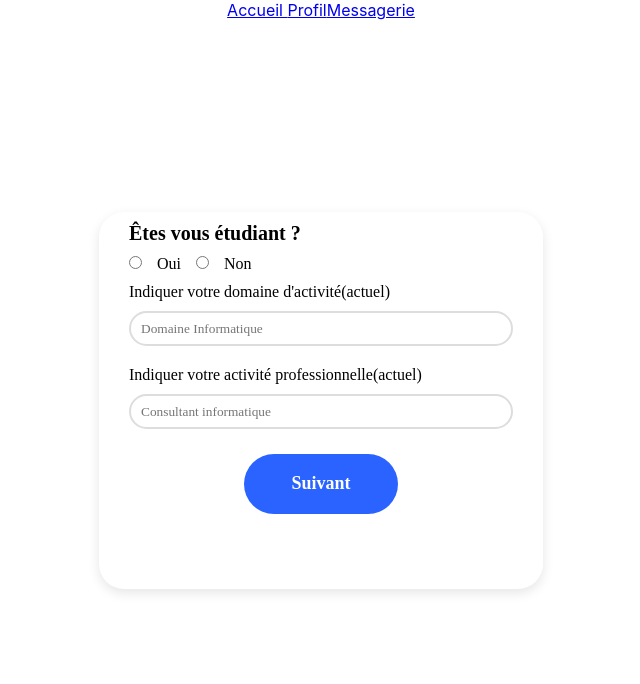
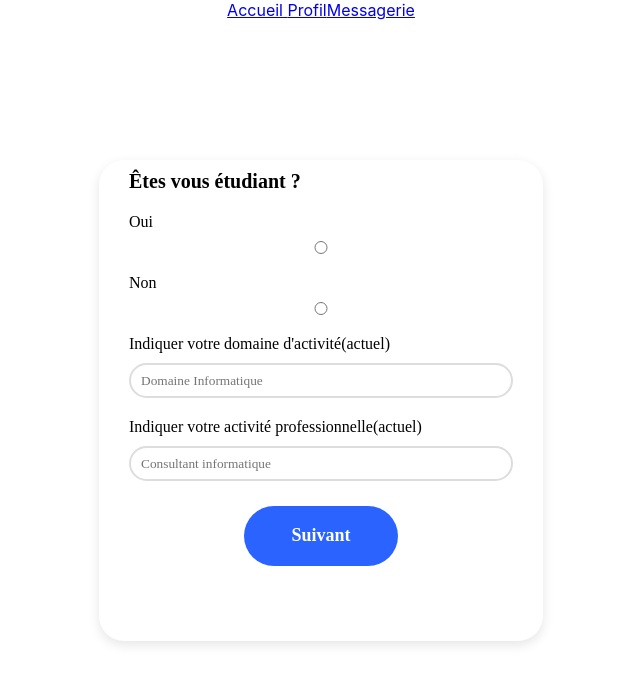
Before and after one commit to Svvmy/projet-emergence, a React (Create React App) app in the folder emergence/: page /FC/domaine-pro in a window 1280 px wide. Shown: the top 684 px of the page, without its empty margins (319-959 px from the left). Built offline with nearby package versions, Linux system fonts and the light colour scheme.

Commit message:
Correctif input DateFin page Expérience + ajout des btn radio dans le tableau inputs

```diff
--- a/emergence/src/components/First Connexion/Domaine Pro/ChoixRadio.jsx
+++ b/emergence/src/components/First Connexion/Domaine Pro/ChoixRadio.jsx
@@ -19,10 +19,6 @@ function Radio({ value, DomAct}){
                 <Link className='aBtnSuivant' to="/FC/ajout-experience"><button id='btnSuivant' value={value}>Suivant</button></Link>
         )
         }else{
-            console.log("non frerot")
-            console.log(DomAct)
-            console.log(value)
-
             return(
                 <button id='btnSuivant' value={value} onClick={verifChamps} >Suivant</button>
                 )
@@ -34,6 +30,5 @@ return(
 )
 
 
-
 }
 export default Radio
--- a/emergence/src/components/First Connexion/Domaine Pro/FCformDomPro.jsx
+++ b/emergence/src/components/First Connexion/Domaine Pro/FCformDomPro.jsx
@@ -14,6 +14,7 @@ import ChoixRadio from './ChoixRadio'
     const [valRadio, setValRadio] = useState("")
 
       const [values, setValues] = useState({
+      radioBtn:"",
       domainePro: "",
       activitePro: "",
     });
@@ -21,6 +22,26 @@ import ChoixRadio from './ChoixRadio'
     const inputs = [
       {
         id: 1,
+        name: "radioBtn",
+        type: "radio",
+        placeholder: "",
+        errorMessage : "Veuillez renseigner ce champ",
+        label: "Oui",
+        pattern: "^[A-Za-z]{1,16}$",
+        required: true,
+      },
+      {
+        id: 2,
+        name: "radioBtn",
+        type: "radio",
+        placeholder: "",
+        errorMessage : "Veuillez renseigner ce champ",
+        label: "Non",
+        pattern: "^[A-Za-z]{1,16}$",
+        required: true,
+      },
+      {
+        id: 3,
         name: "domainePro",
         type: "text",
         placeholder: "Domaine Informatique",
@@ -30,12 +51,45 @@ import ChoixRadio from './ChoixRadio'
         required: true,
       },
       {
-        id: 2,
+        id: 4,
         name: "activitePro",
         type: "text",
         placeholder: "Consultant informatique",
         label: "Indiquer votre activité professionnelle(actuel)",
       }]
+
+      function inputType(input){
+        if(input.id === 1){
+          return(
+              <FormInput
+              key = {input.id}
+              {...input}
+              value={"oui"}
+              // onClick={toggle}
+              onChange={onChangeRad}
+              />
+          )
+        }else if(input.id === 2){
+          return(
+              <FormInput
+              key = {input.id}
+              {...input}
+              value={"non"}
+              onChange={onChangeRad}
+              />
+          )
+        } else {
+          return(
+            <FormInput
+            key = {input.id}
+            {...input}
+            value={values[input.name]}
+            onChange={onChange}
+            />
+          )
+        }
+
+      }
 
     /*const toggle = () => {setCheck((o) => !o)
     console.log(check)
@@ -64,23 +118,17 @@ import ChoixRadio from './ChoixRadio'
       <form className='form' onSubmit={handleSubmit}>
         <div className='etudiant'>
         <h2 id='h2'>Êtes vous étudiant ?</h2>
-            {/*<input type="checkbox" onClick={toggle} name="check"/>*/}
-          <div id='radio'>
+          {/* <div id='radio'>
             <input type="radio" id="oui" name="check" value="oui" onChange={onChangeRad}/>
               <label className='labelradio'>Oui</label>
             <input type="radio" id="non" name="check" value="non"onChange={onChangeRad}/>
               <label className='labelradio'>Non</label>
-          </div>
-
+          </div> */}
         </div>
         <div>
+
           {inputs.map((input)=> (
-            <FormInput
-              key = {input.id}
-              {...input}
-              value={values[input.name]}
-              onChange={onChange}
-            />
+           inputType(input)
           ))}
         </div>
         <div className='divBtnSuivant'>
--- a/emergence/src/components/First Connexion/Domaine Pro/FormInput.jsx
+++ b/emergence/src/components/First Connexion/Domaine Pro/FormInput.jsx
@@ -5,10 +5,10 @@ const FormInput = (props) => {
   const[focused, setFocused] = useState(false);
   const {visible ,label, errorMessage ,onChange, id, ...inputProps} = props;
   let bool = false;
-  let value
+  // let value
   if (visible) {
     bool = true;
-    value=""
+    // value=""
   }
 
   const handleFocus = (e) => {
@@ -18,7 +18,7 @@ const FormInput = (props) => {
     return (
     <div className='formInput'>
         <label className='lblForm'>{label}</label>
-        <input {...inputProps} onChange={onChange} onBlur={handleFocus} focused ={focused.toString()} disabled={bool} value={value} />
+        <input {...inputProps} onChange={onChange} onBlur={handleFocus} focused ={focused.toString()} disabled={bool} />
         <span>{errorMessage}</span>
     </div>
       )
--- a/emergence/src/components/First Connexion/FormExperience/FormExperience.jsx
+++ b/emergence/src/components/First Connexion/FormExperience/FormExperience.jsx
@@ -145,8 +145,9 @@ export default function FormExperience() {
     //console.log(value)
   }
   const onChange2 = (e) => {
-    setValues();
-    toggle()
+    values.dateFin = ""
+    // setValues();
+    // toggle()
   };
 
   const onChange = (e) => {
@@ -155,7 +156,8 @@ export default function FormExperience() {
 
 	const toggle = () => {
 		setCheck((o) => !o);
-		console.log(check);
+		values.dateFin=""
+    console.log(check);
 	};
 
 	// const handleSubmit = (e) => {
@@ -165,6 +167,7 @@ export default function FormExperience() {
 	// };
 
   console.log(values)
+  console.log(values.dateFin)
   return (
   <div className='divPageFormExp'>
       <button className="button" id='btnRetour' type="submit" value={RetourPage} onClick="history.back()" onChange={(e) => setRetourPage(e.target.value)}>
@@ -187,19 +190,12 @@ export default function FormExperience() {
         <div className='inputs'>
           {inputs.map((input) => (
             inputType(input)
-
-
-
             //   <FormInput
             //   key = {input.id}
             //   {...input}
             //   value={values[input.name]}
             //   onChange={onChange}
             // />
-
-
-
-
           ))}
         </div>
 
```
